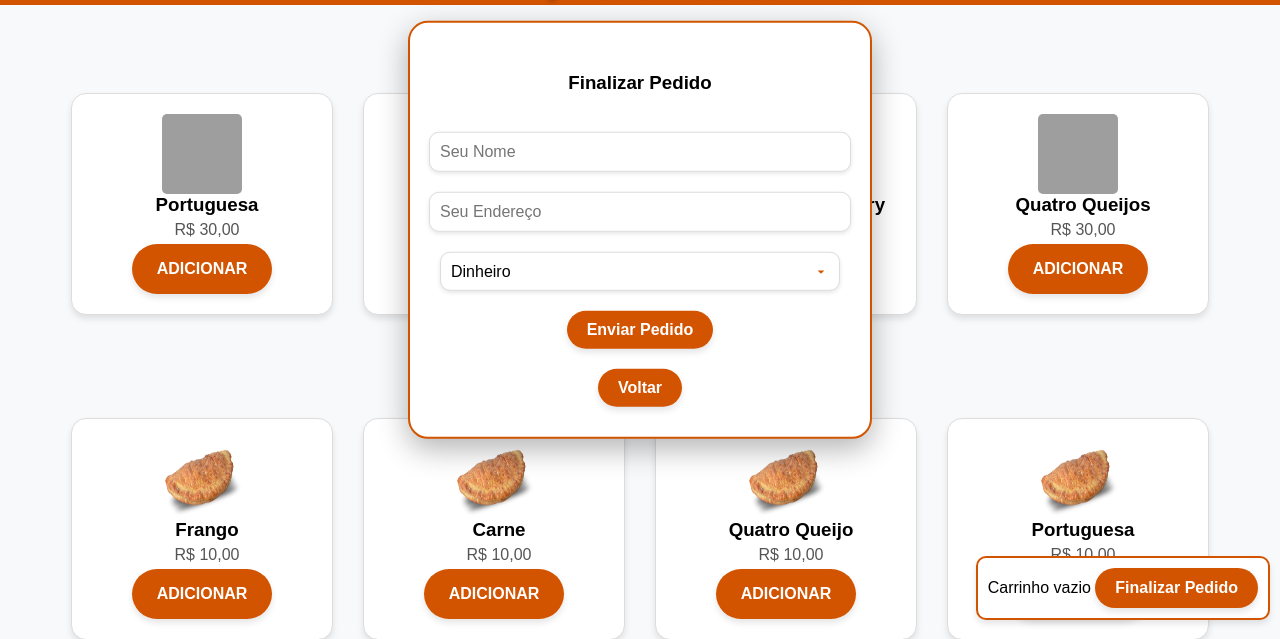
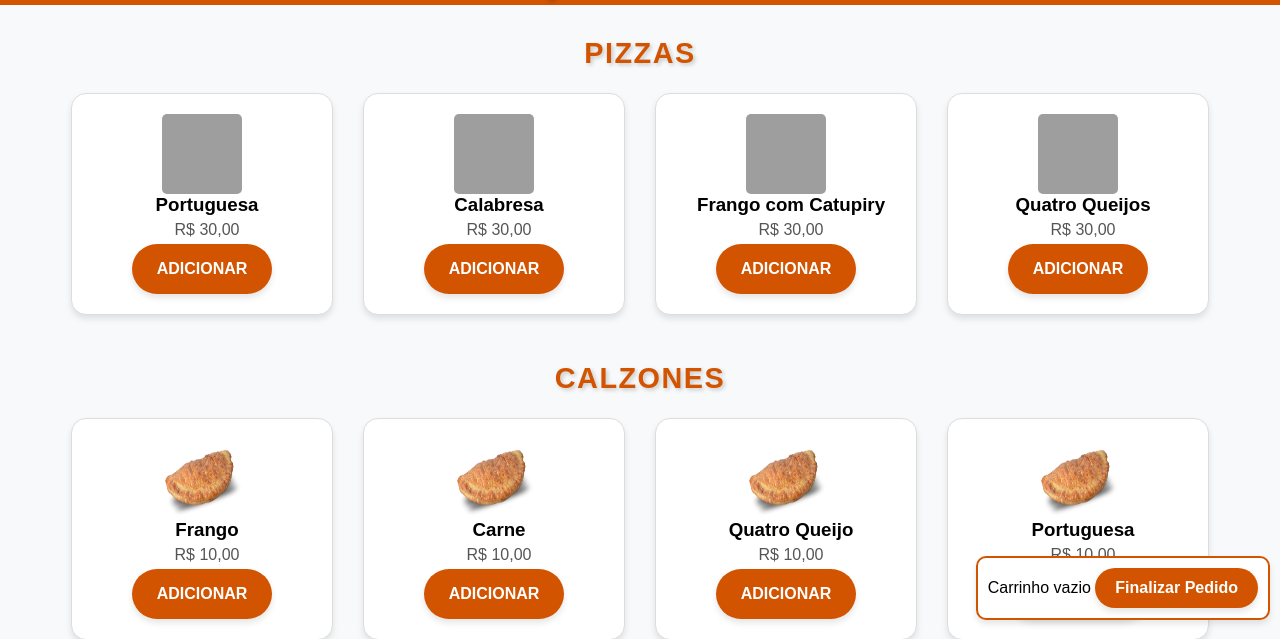
Before and after one commit to Quatrok4/Pedido-Online, a plain HTML site: page index.html in a window 1280 px wide. Shown: the part 170-809 px from the top of the page. Drawn offline with Linux system fonts and the light colour scheme; grey boxes are pictures that could not be loaded.

Commit message:
Update styles.css
Resolvido Bug do Comit aparecer assim que entra na pagina.

```diff
--- a/css/styles.css
+++ b/css/styles.css
@@ -199,7 +199,6 @@ header img {
         width: 90%;
         max-width: 400px;
         text-align: center;
-        display: flex;
         flex-direction: column;
         align-items: center;
         justify-content: center;
```
